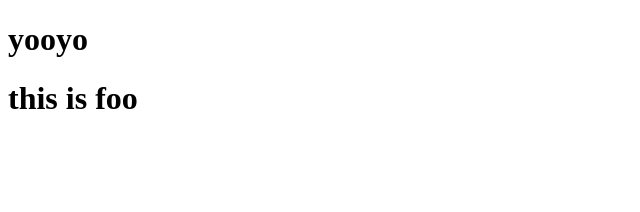
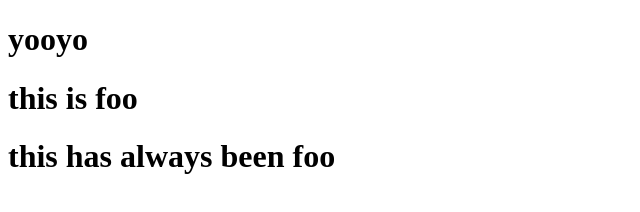
Before and after one commit to ashilkn/datewithgit-sample, a plain HTML site: page foo.html in a window 1280 px wide. Shown: the whole page, without its empty margins (0-640 px from the left). Drawn offline with Linux system fonts and the light colour scheme.

Commit message:
foo has been modified again

```diff
--- a/foo.html
+++ b/foo.html
@@ -9,5 +9,6 @@
 <body>
     <h1>yooyo</h1>
     <h1>this is foo</h1>
+    <h1>this has always been foo</h1>
 </body>
 </html>
```
